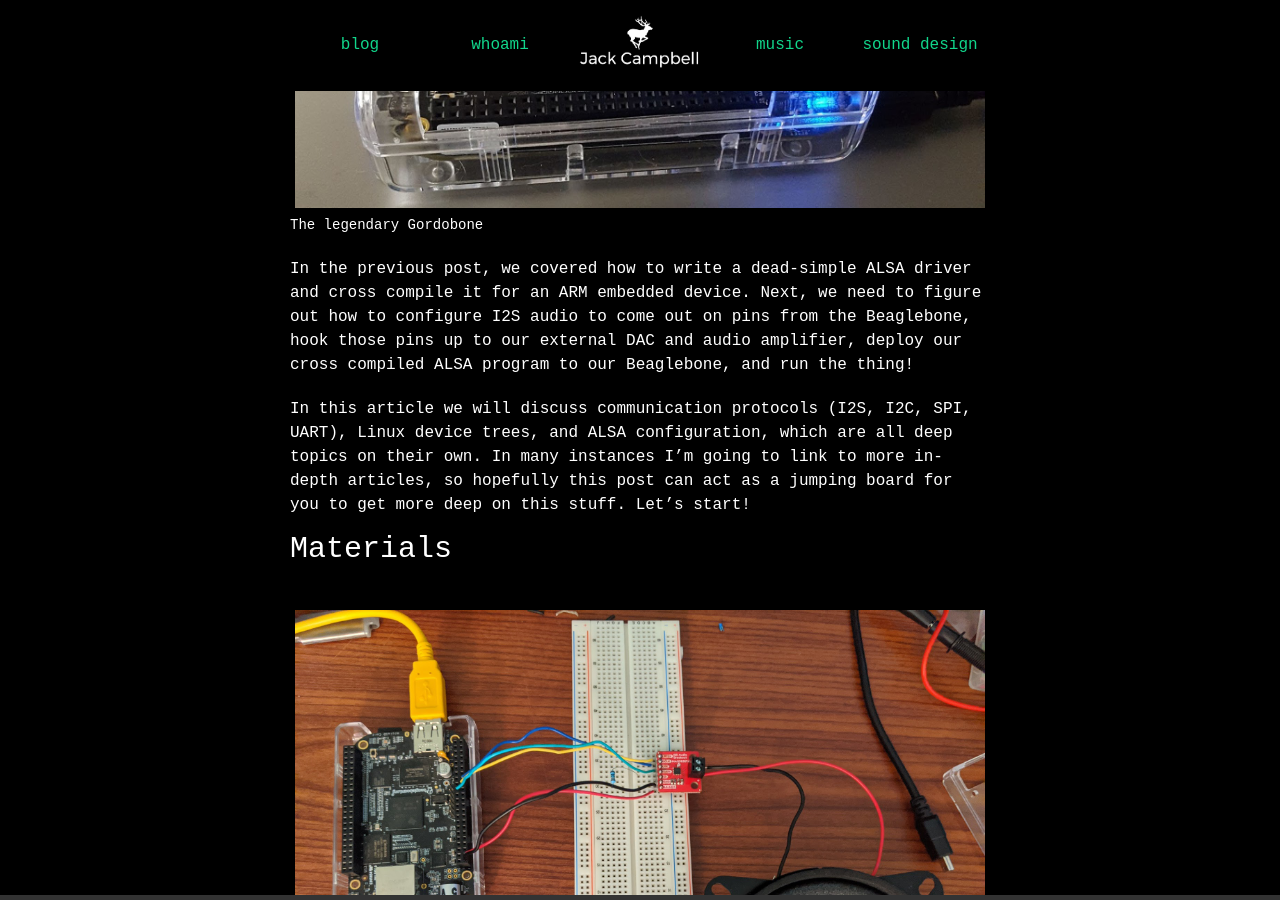
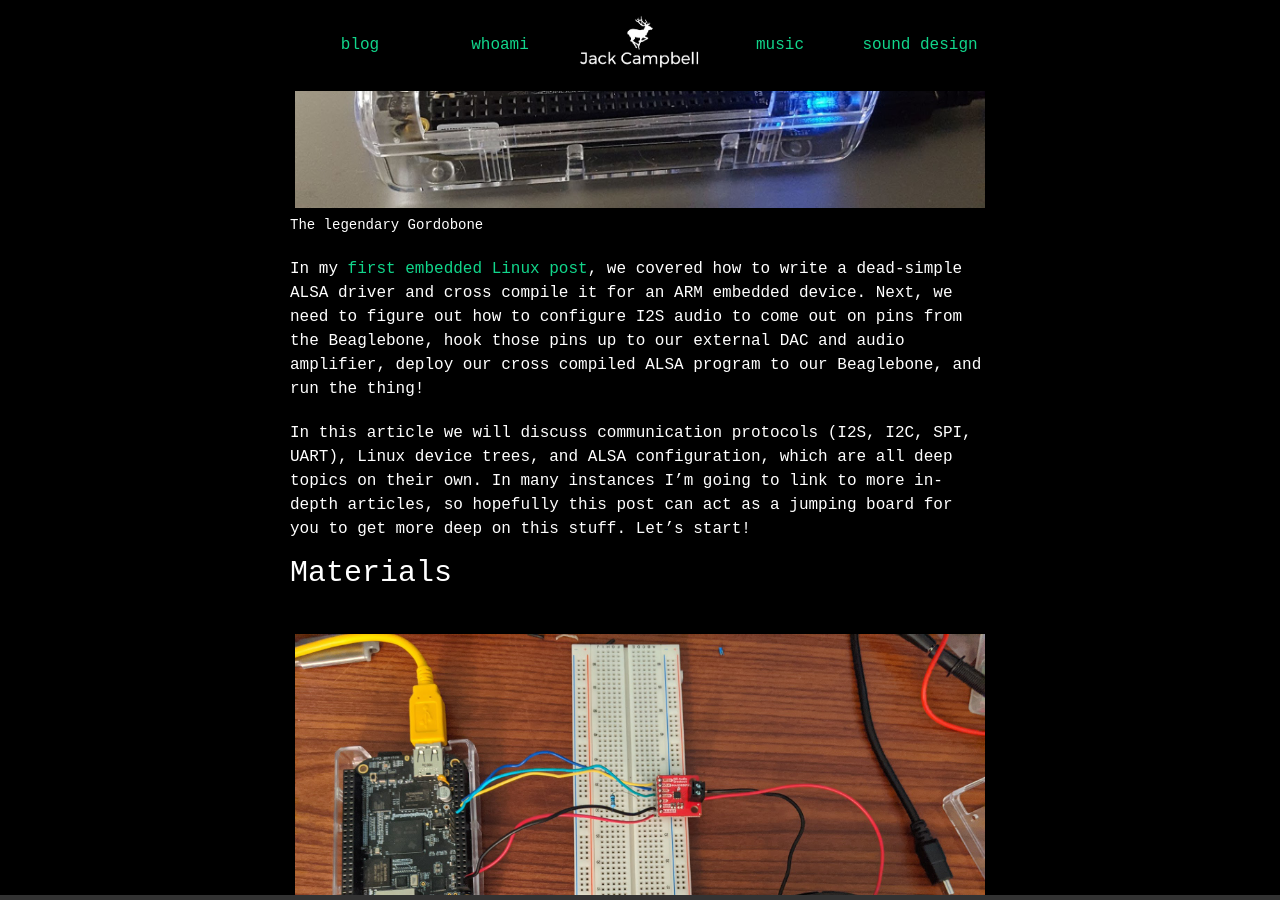
Before and after one commit to jcampbellcodes/jcampbellcodes_og.github.io, a Jekyll site: the page built from _posts/2020-12-5-developingembeddedlinuxaudioapplications2.markdown, in a window 1280 px wide and 900 px high, scrolled down 394 px. Built offline with Jekyll 4.4.1, drawn with Linux system fonts in a browser that asks for light colours; nearby versions of some CDN libraries.

Commit message:
Add link in embedded2

```diff
--- a/_posts/2020-12-5-developingembeddedlinuxaudioapplications2.markdown
+++ b/_posts/2020-12-5-developingembeddedlinuxaudioapplications2.markdown
@@ -10,7 +10,8 @@ description: The second in a two part series about cross-compiling an ALSA progr
   <figcaption>The legendary Gordobone</figcaption>
 </figure>
 
-In the previous post, we covered how to write a dead-simple ALSA driver and cross compile it for an ARM embedded device.
+
+In my [first embedded Linux post](2020/07/01/developingembeddedlinuxaudioapplications.html), we covered how to write a dead-simple ALSA driver and cross compile it for an ARM embedded device.
 Next, we need to figure out how to configure I2S audio to come out on pins from the Beaglebone,
 hook those pins up to our external DAC and audio amplifier, deploy our cross compiled ALSA program to our Beaglebone, and
 run the thing!
```
